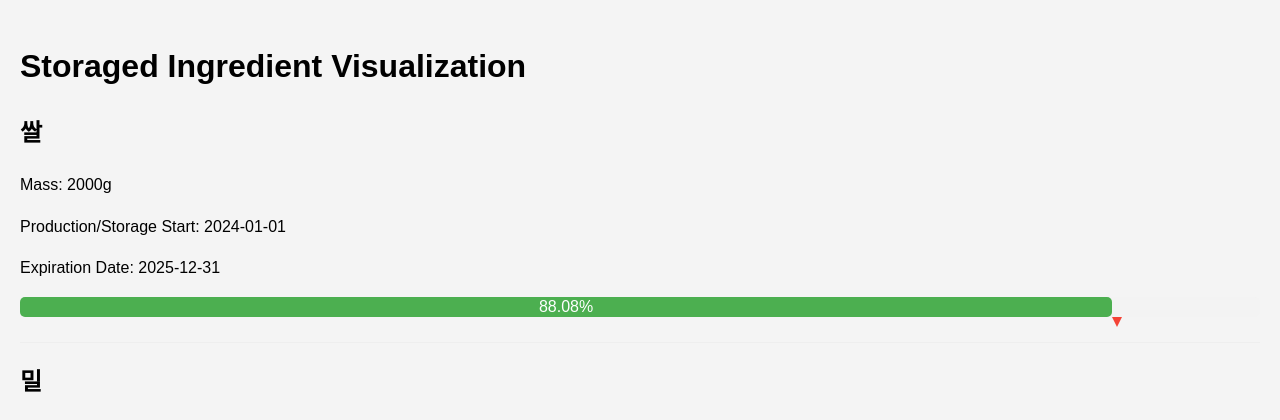
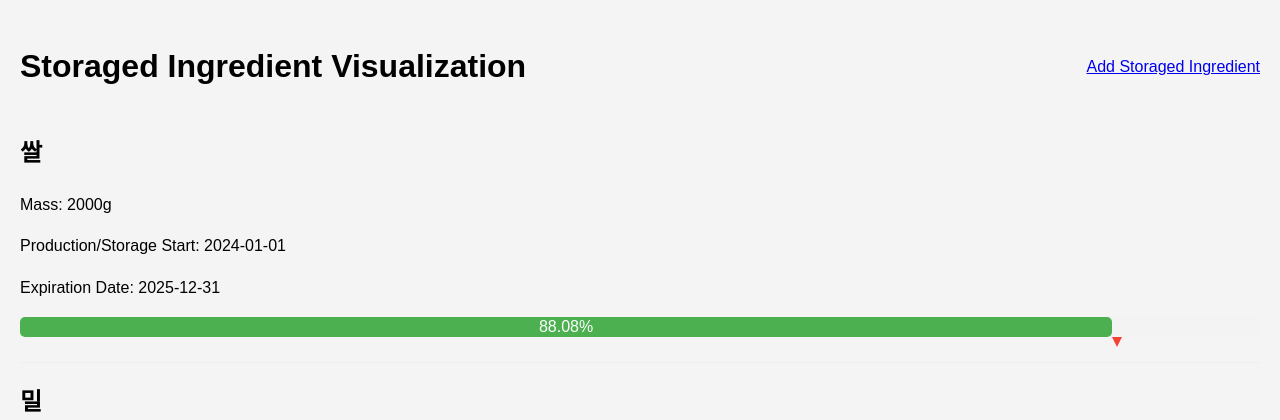
Before and after one commit to hansrocketry-hue/UNIST-Aero, a Flask app: page /visualize/storaged-ingredient in a window 1280 px wide. Shown: the part 58-478 px from the top of the page. Run offline with Flask 3, Linux system fonts and the light colour scheme.

Commit message:
ingrdient_visualization edit

```diff
--- a/app/templates/visualize_storaged_ingredient.html
+++ b/app/templates/visualize_storaged_ingredient.html
@@ -35,7 +35,10 @@
     }
 </style>
 
-<h1>Storaged Ingredient Visualization</h1>
+<div style="display: flex; justify-content: space-between; align-items: center;">
+    <h1>Storaged Ingredient Visualization</h1>
+    <a href="{{ url_for('add_data.add_storaged_ingredient_route') }}" class="btn btn-primary">Add Storaged Ingredient</a>
+</div>
 
 {% for item in storaged_ingredients %}
 <div class="ingredient-item">
```
